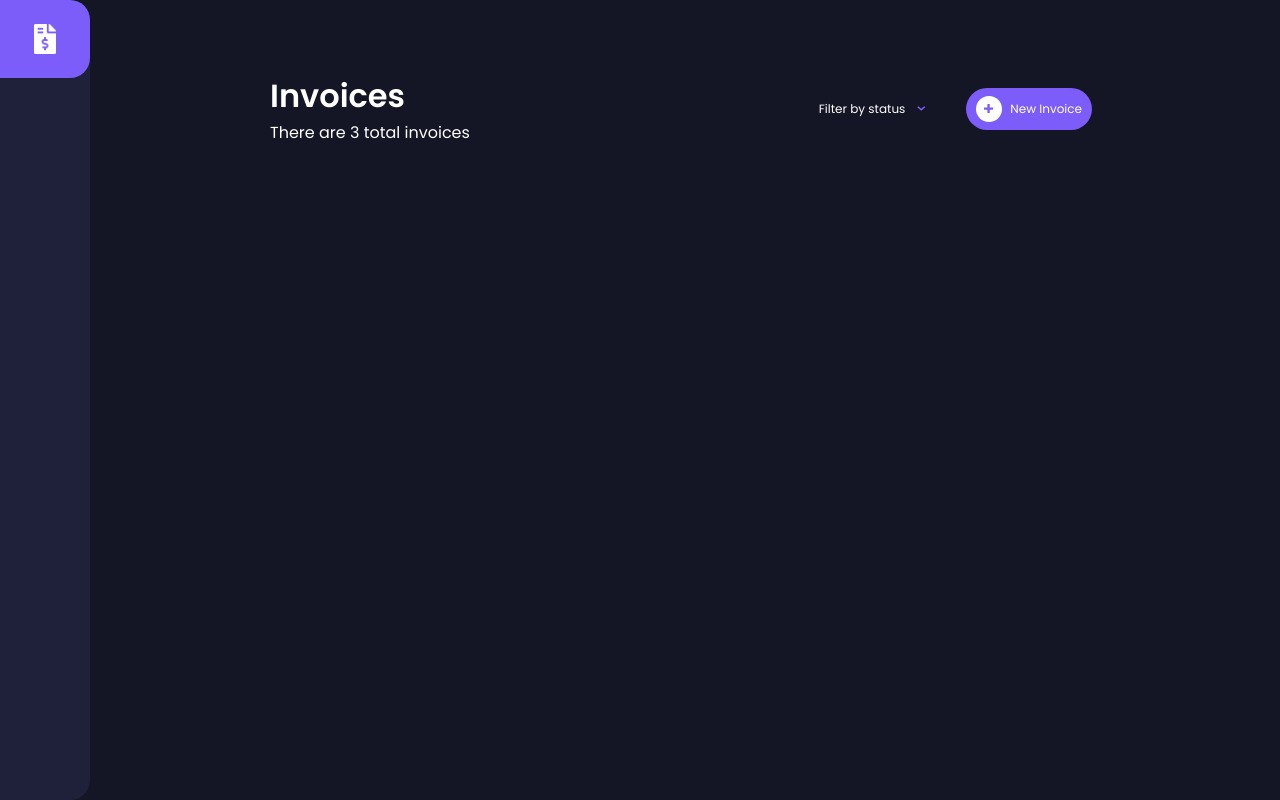
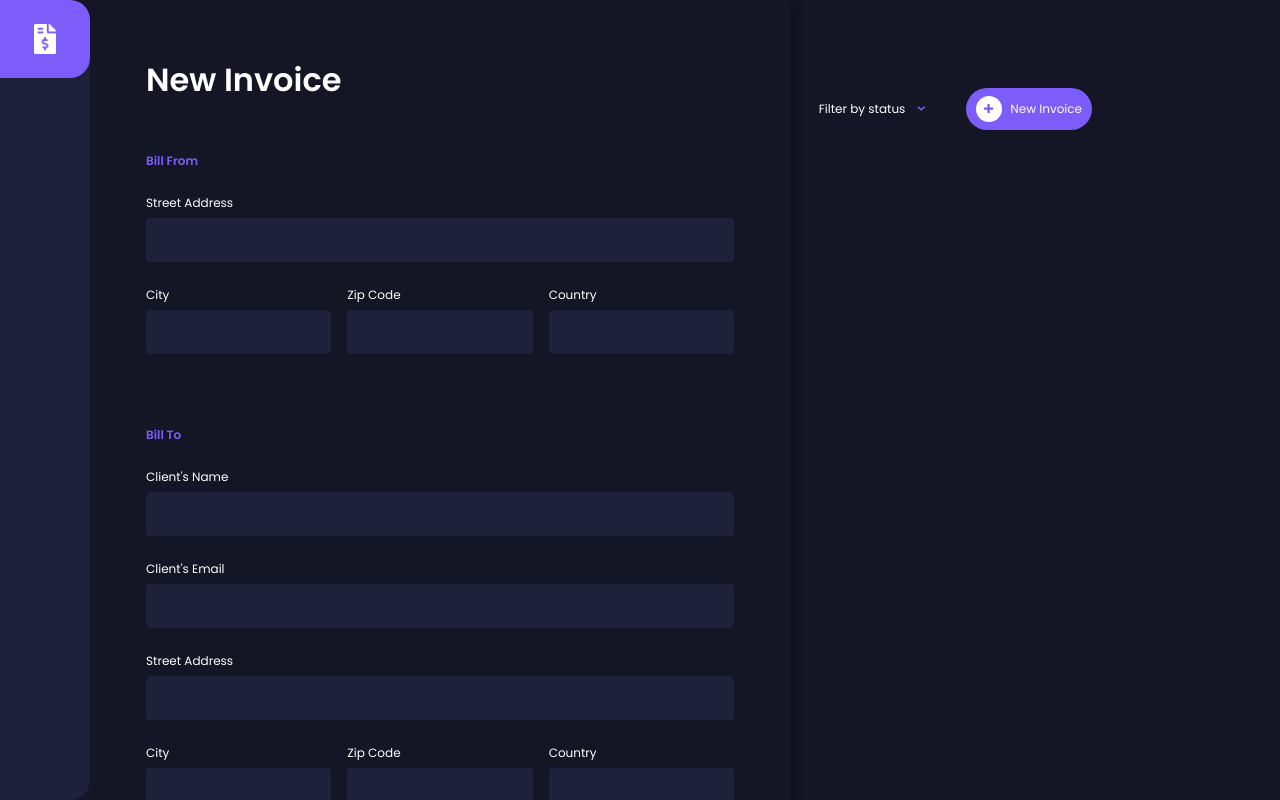
Before and after one commit to abayomi1196/invoice-app-2, a Vue app: page / in a window 1280 px wide. Built offline with nearby package versions, Linux system fonts and the light colour scheme.

Commit message:
UI for App modal

```diff
--- a/src/App.vue
+++ b/src/App.vue
@@ -1,11 +1,13 @@
 <script>
 import { onMounted, reactive, toRefs } from "vue";
 import AppNavigation from "@/components/AppNavigation.vue";
+import AppInvoiceModal from "@/components/AppInvoiceModal.vue";
 
 export default {
   name: "App",
   components: {
     AppNavigation,
+    AppInvoiceModal,
   },
   setup() {
     const state = reactive({
@@ -40,6 +42,8 @@
 
       <div class="app-content flex flex-column">
         <router-view />
+
+        <AppInvoiceModal />
       </div>
     </div>
 
--- /dev/null
+++ b/src/components/AppInvoiceModal.vue
@@ -0,0 +1,402 @@
+<script>
+import { reactive, toRefs } from "vue";
+
+export default {
+  name: "Invoice Modal",
+  setup() {
+    const state = reactive({
+      billerStreetAddress: "",
+      billerCity: "",
+      billerZipCode: "",
+      billerCountry: "",
+      clientName: "",
+      clientEmail: "",
+      clientStreetAddress: "",
+      clientCity: "",
+      clientZipCode: "",
+      clientCountry: "",
+      invoiceDateUnix: "",
+      invoiceDate: "",
+      paymentTerms: "",
+      paymentDueDateUnix: "",
+      paymentDueDate: "",
+      productDescription: "",
+      invoicePending: "",
+      invoiceDraft: "",
+      invoiceItemList: [],
+      invoiceTotal: 0,
+    });
+
+    return {
+      ...toRefs(state),
+    };
+  },
+};
+</script>
+
+<template>
+  <div class="invoice-wrap flex flex-column">
+    <form @submit.prevent="handleSubmitForm" class="invoice-content">
+      <h1>New Invoice</h1>
+
+      <!-- bill from section -->
+      <div class="bill-from flex flex-column">
+        <h4>Bill From</h4>
+
+        <div class="input flex flex-column">
+          <label for="billerStreetAddress">Street Address</label>
+          <input
+            type="text"
+            required
+            id="billerStreetAddress"
+            v-model="billerStreetAddress"
+          />
+        </div>
+
+        <!-- bill from - location details -->
+        <div class="location-details flex">
+          <div class="input flex flex-column">
+            <label for="billerCity">City</label>
+            <input type="text" required id="billerCity" v-model="billerCity" />
+          </div>
+
+          <div class="input flex flex-column">
+            <label for="billerZipCode">Zip Code</label>
+            <input
+              type="text"
+              required
+              id="billerZipCode"
+              v-model="billerZipCode"
+            />
+          </div>
+
+          <div class="input flex flex-column">
+            <label for="billerCountry">Country</label>
+            <input
+              type="text"
+              required
+              id="billerCountry"
+              v-model="billerCountry"
+            />
+          </div>
+        </div>
+      </div>
+      <!-- end of bill from -->
+
+      <!-- bill to section -->
+      <div class="bill-to flex flex-column">
+        <h4>Bill To</h4>
+
+        <div class="input flex flex-column">
+          <label for="clientName">Client's Name</label>
+          <input type="text" required id="clientName" v-model="clientName" />
+        </div>
+
+        <div class="input flex flex-column">
+          <label for="clientEmail">Client's Email</label>
+          <input type="text" required id="clientEmail" v-model="clientEmail" />
+        </div>
+
+        <div class="input flex flex-column">
+          <label for="clientStreetAddress">Street Address</label>
+          <input
+            type="text"
+            required
+            id="clientStreetAddress"
+            v-model="clientStreetAddress"
+          />
+        </div>
+
+        <div class="location-details flex">
+          <div class="input flex flex-column">
+            <label for="clientCity">City</label>
+            <input type="text" required id="clientCity" v-model="clientCity" />
+          </div>
+
+          <div class="input flex flex-column">
+            <label for="clientZipCode">Zip Code</label>
+            <input
+              type="text"
+              required
+              id="clientZipCode"
+              v-model="clientZipCode"
+            />
+          </div>
+
+          <div class="input flex flex-column">
+            <label for="clientCountry">Country</label>
+            <input
+              type="text"
+              required
+              id="clientCountry"
+              v-model="clientCountry"
+            />
+          </div>
+        </div>
+      </div>
+      <!-- end of bill to section -->
+
+      <!-- invoice work details -->
+      <div class="invoice-work flex flex-column">
+        <div class="payment flex">
+          <div class="input flex flex-column">
+            <label for="invoiceDate">Invoice Date</label>
+            <input
+              type="text"
+              disabled
+              id="invoiceDate"
+              v-model="invoiceDate"
+            />
+          </div>
+
+          <div class="input flex flex-column">
+            <label for="paymentDueDate">Payment Due Date</label>
+            <input
+              type="text"
+              disabled
+              id="paymentDueDate"
+              v-model="paymentDueDate"
+            />
+          </div>
+        </div>
+
+        <div class="input flex flex-column">
+          <label for="paymentTerms">Payment Terms</label>
+          <select required id="paymentTerms" v-model="paymentTerms">
+            <option value="30">Net 30 days</option>
+            <option value="60">Net 60 days</option>
+          </select>
+        </div>
+
+        <div class="input flex flex-column">
+          <label for="productDescription">Product Description</label>
+          <input
+            type="text"
+            required
+            id="productDescription"
+            v-model="productDescription"
+          />
+        </div>
+
+        <div class="work-items">
+          <h3>Item List</h3>
+          <table class="item-list">
+            <thead>
+              <tr class="table-heading flex">
+                <th class="item-name">Item Name</th>
+                <th class="qty">Qty</th>
+                <th class="price">Price</th>
+                <th class="total">Total</th>
+              </tr>
+            </thead>
+
+            <tbody>
+              <tr
+                class="table-items flex"
+                v-for="(item, idx) in invoiceItemList"
+                :key="idx"
+              >
+                <td class="item-name">
+                  <input type="text" v-model="item.itemName" />
+                </td>
+                <td class="qty">
+                  <input type="number" v-model="item.qty" />
+                </td>
+                <td class="price">
+                  <input type="text" v-model="item.price" />
+                </td>
+                <td class="total flex">$</td>
+
+                <img
+                  @click="deleteInvoiceItem(item.id)"
+                  src="@/assets/icon-delete.svg"
+                  alt="delete item"
+                />
+              </tr>
+            </tbody>
+          </table>
+
+          <div @click="addNewInvoiceItem" class="flex button">
+            <img src="@/assets/icon-plus.svg" alt="add item" />
+            Add New Item
+          </div>
+        </div>
+      </div>
+      <!-- invoice work details -->
+
+      <!-- save/exit buttons -->
+      <div class="save flex">
+        <div class="left">
+          <button @click="closeInvoice" class="red">Cancel</button>
+        </div>
+
+        <div class="right flex">
+          <button @click="saveDraft" class="dark-purple">Save Draft</button>
+
+          <button @click="publishInvoice" class="purple">Create Invoice</button>
+        </div>
+      </div>
+    </form>
+  </div>
+</template>
+
+<style lang="scss" scoped>
+.invoice-wrap {
+  position: fixed;
+  top: 0;
+  left: 0;
+  background-color: transparent;
+  width: 100%;
+  height: 100vh;
+  overflow-y: scroll;
+
+  @media (min-width: 900px) {
+    left: 90px;
+  }
+}
+
+.invoice-content {
+  position: relative;
+  padding: 56px;
+  max-width: 700px;
+  width: 100%;
+  background-color: #141625;
+  color: #fff;
+  box-shadow: 10px 4px 6px -1px rgba(0, 0, 0, 0.2),
+    0 2px 4px -1px rgba(0, 0, 0, 0.06);
+
+  h1 {
+    margin-bottom: 48px;
+  }
+
+  h3 {
+    margin-bottom: 16px;
+    font-size: 18px;
+    color: #777f98;
+  }
+
+  h4 {
+    color: #7c5dfa;
+    font-size: 12px;
+    margin-bottom: 24px;
+  }
+}
+
+.input {
+  margin-bottom: 24px;
+
+  label {
+    font-size: 12px;
+    margin-bottom: 6px;
+  }
+
+  input,
+  select {
+    width: 100%;
+    background-color: #1e2139;
+    color: #fff;
+    border-radius: 4px;
+    padding: 12px 4px;
+    border: none;
+
+    &:focus {
+      outline: none;
+    }
+  }
+}
+
+.bill-to,
+.bill-from {
+  margin-bottom: 48px;
+
+  .location-details {
+    gap: 16px;
+
+    div {
+      flex: 1;
+    }
+  }
+}
+
+.invoice-work {
+  .payment {
+    gap: 24px;
+
+    div {
+      flex: 1;
+    }
+  }
+}
+
+table.item-list {
+  width: 100%;
+
+  .table-heading,
+  .table-items {
+    gap: 16px;
+    font-size: 12px;
+
+    .item-name {
+      flex-basis: 50%;
+    }
+
+    .qty {
+      flex-basis: 10%;
+    }
+
+    .price {
+      flex-basis: 20%;
+    }
+
+    .total {
+      flex-basis: 20%;
+      align-self: center;
+    }
+  }
+
+  .table-heading {
+    margin-bottom: 16px;
+
+    th {
+      text-align: left;
+    }
+  }
+
+  .table-items {
+    position: relative;
+    margin-bottom: 24px;
+
+    img {
+      position: absolute;
+      top: 15px;
+      right: 0;
+      width: 12px;
+      height: 16px;
+      object-fit: cover;
+    }
+  }
+}
+
+.button {
+  color: #fff;
+  background-color: #252945;
+  align-items: center;
+  justify-content: center;
+  width: 100%;
+
+  img {
+    margin-right: 4px;
+  }
+}
+
+.save {
+  margin-top: 60px;
+
+  div {
+    flex: 1;
+  }
+  .right {
+    justify-content: flex-end;
+  }
+}
+</style>
```
